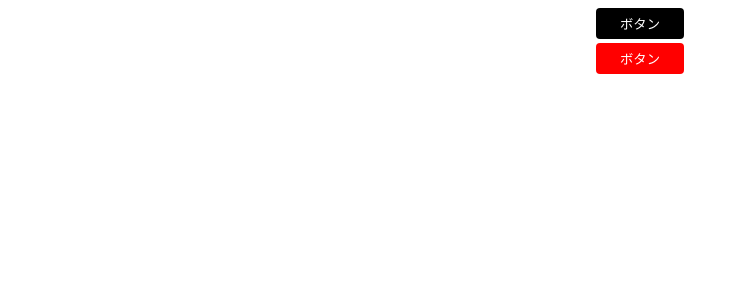
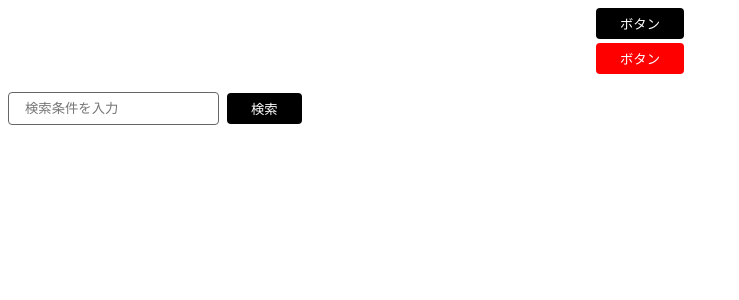
Before and after one commit to meiyin118/udemy_react_jakee_stepup_atomicdesign, a React (Create React App) app: page / in a window 1280 px wide. Shown: the top 300 px of the page, without its empty margins (0-739 px from the left). Built offline with nearby package versions, Linux system fonts and the light colour scheme.

Commit message:
セクション6 Atomic Design（Molecule）検索ボックスコンポーネントの作成

```diff
--- a/src/App.js
+++ b/src/App.js
@@ -1,5 +1,6 @@
 import { PrimaryButton } from "./components/atoms/button/PrimaryButton";
 import { SecondaryButton } from "./components/atoms/button/SecondaryButton";
+import { SearchInput } from "./components/molecules/SearchInput";
 import "./styles.css";
 
 export default function App() {
@@ -8,6 +9,9 @@
       <PrimaryButton>ボタン</PrimaryButton>
       <br />
       <SecondaryButton>ボタン</SecondaryButton>
+      <br />
+      <br />
+      <SearchInput />
     </div>
   );
 }
--- /dev/null
+++ b/src/components/atoms/input/BaseInput.jsx
@@ -0,0 +1,11 @@
+import styled from "styled-components";
+export const BaseInput = (props) => {
+  const { placeholder = "" } = props;
+  return <SInput type="text" placeholder={placeholder} />;
+};
+const SInput = styled.input`
+  display: inline-block;
+  border: 1px solid #666;
+  padding: 8px 16px;
+  border-radius: 4px;
+`;
--- /dev/null
+++ b/src/components/molecules/SearchInput.jsx
@@ -0,0 +1,21 @@
+import { PrimaryButton } from "../atoms/button/PrimaryButton";
+import { BaseInput } from "../atoms/input/BaseInput";
+import styled from "styled-components";
+export const SearchInput = () => {
+  return (
+    <SContainer>
+      <BaseInput placeholder="検索条件を入力" />
+      <SButtonWrapper>
+        <PrimaryButton>検索</PrimaryButton>
+      </SButtonWrapper>
+    </SContainer>
+  );
+};
+
+const SContainer = styled.div`
+  display: flex;
+  align-items: center;
+`;
+const SButtonWrapper = styled.div`
+  padding-left: 8px;
+`;
```
